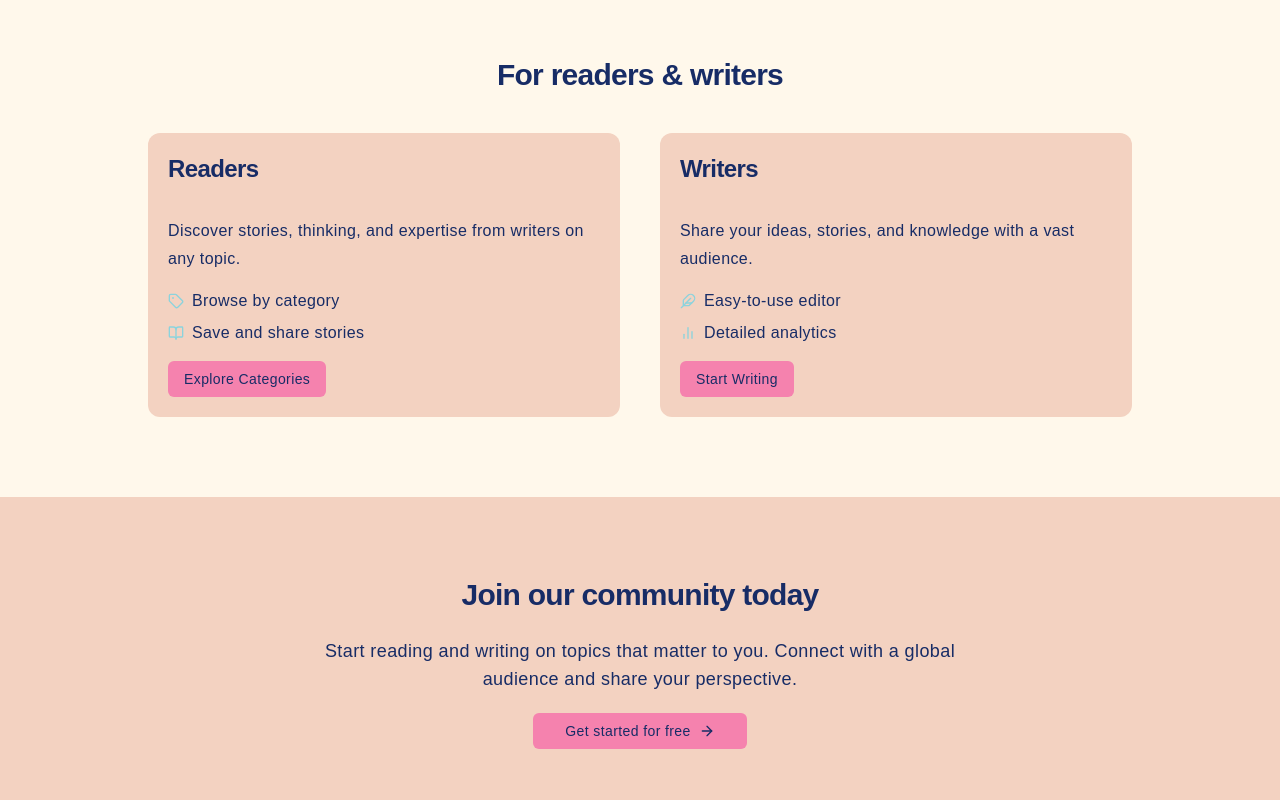
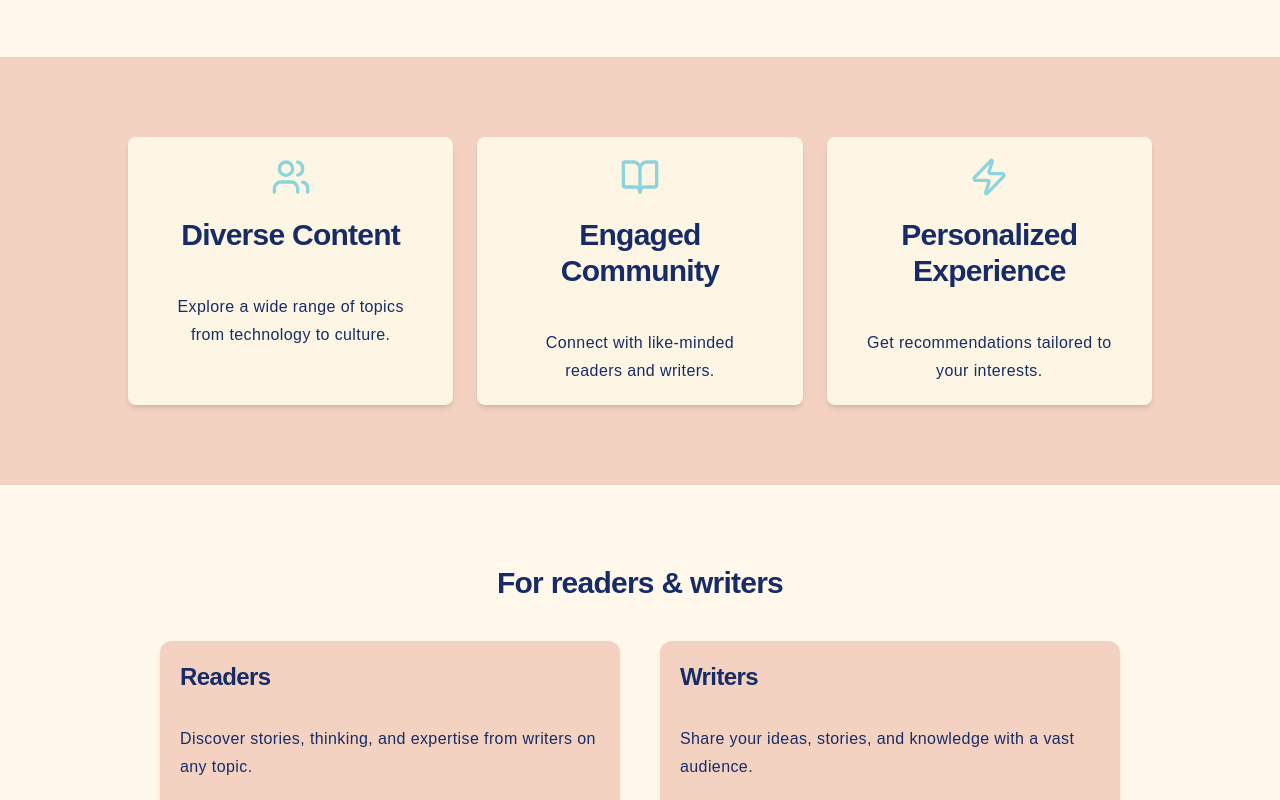
Before and after one commit to Dey11/drites, a Next.js app: page / in a window 1280 px wide. Shown: the part 800-1600 px from the top of the page. Built offline with nearby package versions, Linux system fonts and the light colour scheme; no server answers.

Commit message:
implement landing page sections

```diff
--- a/src/app/layout.tsx
+++ b/src/app/layout.tsx
@@ -38,10 +38,10 @@ export default function RootLayout({
     <Providers>
       <html lang="en">
         <body
-          className={`${montserrat.variable} tracking-wide text-brand-text antialiased`}
+          className={`${geistSans.variable} tracking-wide text-brand-text antialiased`}
         >
           <Header />
-          <main className="mx-auto max-w-screen-lg">
+          <main className="mx-auto">
             <Suspense>{children}</Suspense>
           </main>
         </body>
--- a/src/app/page.tsx
+++ b/src/app/page.tsx
@@ -7,13 +7,17 @@ import {
   ChartNoAxesColumn,
   Feather,
   Tag,
+  Users,
+  Zap,
 } from "lucide-react";
 
+import FeatureBox from "@/components/home/feature-box";
 import { H1 } from "@/components/typography/h1";
 import { H2 } from "@/components/typography/h2";
 import { H3 } from "@/components/typography/h3";
 import { Para } from "@/components/typography/para";
 import { Button } from "@/components/ui/button";
+import { features } from "@/lib/constants";
 
 export default async function Home() {
   const { userId } = await auth();
@@ -21,7 +25,7 @@ export default async function Home() {
   return (
     <div className="pb-16">
       <div className="relative h-screen w-full overflow-hidden">
-        <section className="absolute inset-0 flex flex-col items-center justify-center px-2 text-center">
+        <section className="absolute inset-0 flex flex-col items-center justify-center px-3 text-center">
           <Image
             src={"/feather.svg"}
             alt="feather"
@@ -45,10 +49,23 @@ export default async function Home() {
         </section>
       </div>
 
-      <section className="pb-20">
+      <section className="mx-auto w-full bg-brand-section px-3 py-20 pb-20 text-center">
+        <div className="mx-auto grid max-w-screen-lg grid-cols-1 gap-6 md:grid-cols-2 lg:grid-cols-3">
+          {features.map((feature) => (
+            <FeatureBox
+              key={feature.title}
+              Icon={feature.icon}
+              title={feature.title}
+              description={feature.description}
+            />
+          ))}
+        </div>
+      </section>
+
+      <section className="mx-auto max-w-screen-lg px-3 py-20">
         <H2 className="pb-10 text-center">For readers & writers</H2>
         <div className="grid grid-cols-1 gap-x-10 gap-y-5 px-5 md:grid-cols-2">
-          <div className="rounded-xl bg-brand-section p-5">
+          <div className="rounded-xl bg-brand-section p-5 shadow-md">
             <H3 className="pb-8">Readers</H3>
 
             <div className="flex flex-col flex-wrap gap-y-4">
@@ -72,7 +89,7 @@ export default async function Home() {
             </div>
           </div>
 
-          <div className="rounded-xl bg-brand-section p-5">
+          <div className="rounded-xl bg-brand-section p-5 shadow-md">
             <H3 className="pb-8">Writers</H3>
 
             <div className="flex flex-col flex-wrap gap-y-4">
@@ -94,10 +111,10 @@ export default async function Home() {
               <Button className="w-fit font-normal">Start Writing</Button>
             </div>
           </div>
-        </div>{" "}
+        </div>
       </section>
 
-      <section className="absolute left-0 right-0 mx-auto w-full bg-brand-section px-3 py-20 text-center">
+      <section className="absolute inset-x-0 mx-auto w-full bg-brand-section px-3 py-20 text-center">
         <H2>Join our community today</H2>
         <Para className="mx-auto max-w-2xl md:text-lg">
           Start reading and writing on topics that matter to you. Connect with a
--- /dev/null
+++ b/src/app/posts/page.tsx
@@ -0,0 +1,5 @@
+const page = () => {
+  return <div>page</div>;
+};
+
+export default page;
--- a/src/components/header.tsx
+++ b/src/components/header.tsx
@@ -4,6 +4,7 @@ import { SignInButton, SignedIn, SignedOut, UserButton } from "@clerk/nextjs";
 
 import { H3 } from "./typography/h3";
 import { Button } from "./ui/button";
+import { Suspense } from "react";
 
 const Header = () => {
   return (
@@ -12,6 +13,7 @@ const Header = () => {
         <Link href="/">
           <H3>Drites.</H3>
         </Link>
+        <Suspense fallback={<div className="h-8 w-8 animate-pulse rounded-full bg-gray-200" />}>
         <SignedOut>
           <Button asChild>
             <SignInButton
@@ -23,6 +25,7 @@ const Header = () => {
         <SignedIn>
           <UserButton />
         </SignedIn>
+        </Suspense>
       </div>
     </header>
   );
--- /dev/null
+++ b/src/components/home/feature-box.tsx
@@ -0,0 +1,28 @@
+import React from "react";
+
+import { LucideIcon } from "lucide-react";
+
+import { H2 } from "../typography/h2";
+import { Para } from "../typography/para";
+
+type FeatureBoxProps = {
+  Icon: LucideIcon;
+  title: string;
+  description: string;
+};
+
+export default function FeatureBox({
+  Icon,
+  title,
+  description,
+}: FeatureBoxProps) {
+  return (
+    <div className="flex h-full flex-col rounded-lg bg-brand-bg px-5 py-5 shadow-md sm:px-10">
+      <Icon className="mx-auto mb-5 h-10 w-10 text-brand-blue" />
+
+      <H2 className="break-words pb-4">{title}</H2>
+
+      <Para className="mx-auto w-full break-words">{description}</Para>
+    </div>
+  );
+}
--- /dev/null
+++ b/src/lib/constants.ts
@@ -0,0 +1,29 @@
+import { BookOpen, LucideIcon, Users, Zap } from "lucide-react";
+
+interface Feature {
+  id: number;
+  icon: LucideIcon;
+  title: string;
+  description: string;
+}
+
+export const features: Feature[] = [
+  {
+    id: 1,
+    icon: Users,
+    title: "Diverse Content",
+    description: "Explore a wide range of topics from technology to culture.",
+  },
+  {
+    id: 2,
+    icon: BookOpen,
+    title: "Engaged Community",
+    description: "Connect with like-minded readers and writers.",
+  },
+  {
+    id: 3,
+    icon: Zap,
+    title: "Personalized Experience",
+    description: "Get recommendations tailored to your interests.",
+  },
+];
```
